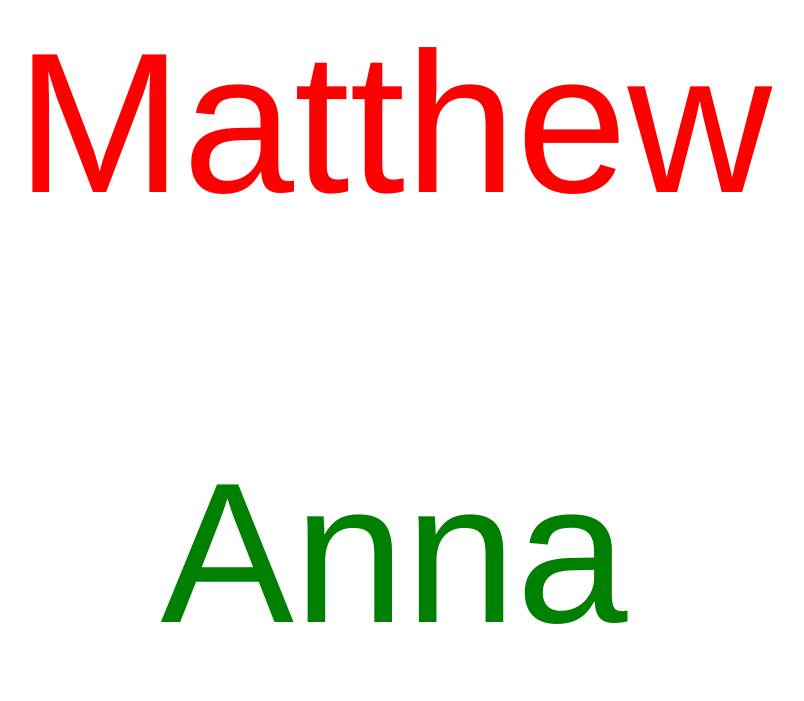
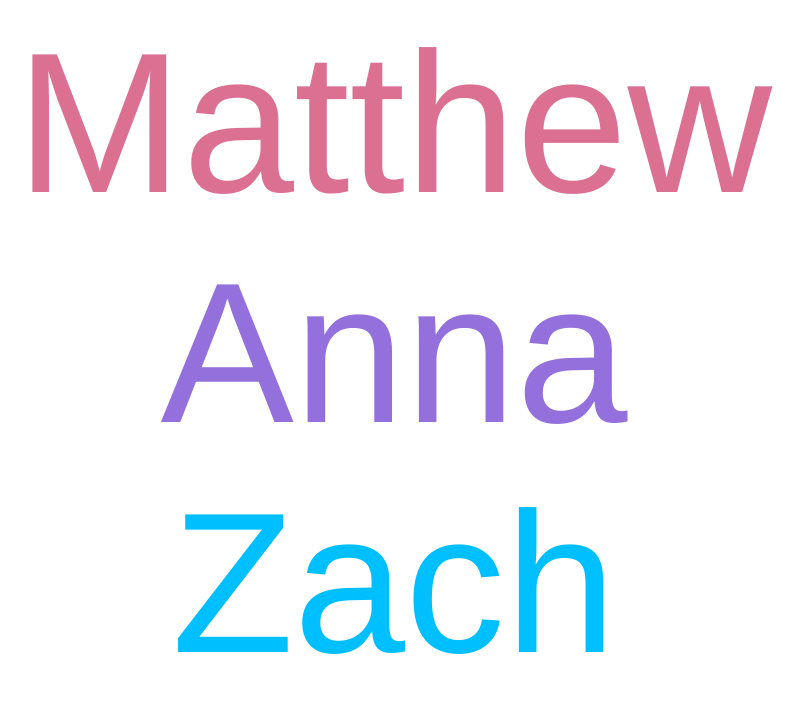
Before and after one commit to zachwulf/zachwulf.github.io, a plain HTML site: page anna/index.html in a window 1280 px wide. Shown: the whole page, without its empty margins (246-1050 px from the left). Drawn offline with Linux system fonts and the light colour scheme.

Commit message:
update Anna page

```diff
--- a/anna/index.html
+++ b/anna/index.html
@@ -4,7 +4,10 @@
 		<link rel="stylesheet" type="text/css" href="matthewAnnaStyle.css" />
 	</head>
 	<body>
-		<p class='matthew'>Matthew</p>
-		<p class='anna'>Anna</p>
+		<div class="names">
+			<div class="name" id="matthew">Matthew</div>
+			<div class="name" id="anna">Anna</div>
+			<div class="name" id="zach">Zach</div>
+		</div>
 	</body>
 </html>
--- a/anna/matthewAnnaStyle.css
+++ b/anna/matthewAnnaStyle.css
@@ -1,12 +1,9 @@
-.matthew {
-	color: red;
+.names {
+	width: fit-content;
+	margin: 0 auto;
 }
 
-.anna {
-	color: green;
-}
-
-p {
+.name {
 	font-family: helvetica;
 	font-size: 200px;
 	text-align: center;
@@ -22,7 +19,19 @@ p {
  	}
 }
 
-p:hover {
+.name:hover {
 	position: relative;
 	animation: Rotate 1s linear infinite;
 }
+
+#matthew {
+	color: palevioletred;
+}
+
+#anna {
+	color: mediumpurple;
+}
+
+#zach {
+	color: deepskyblue;
+}
```
